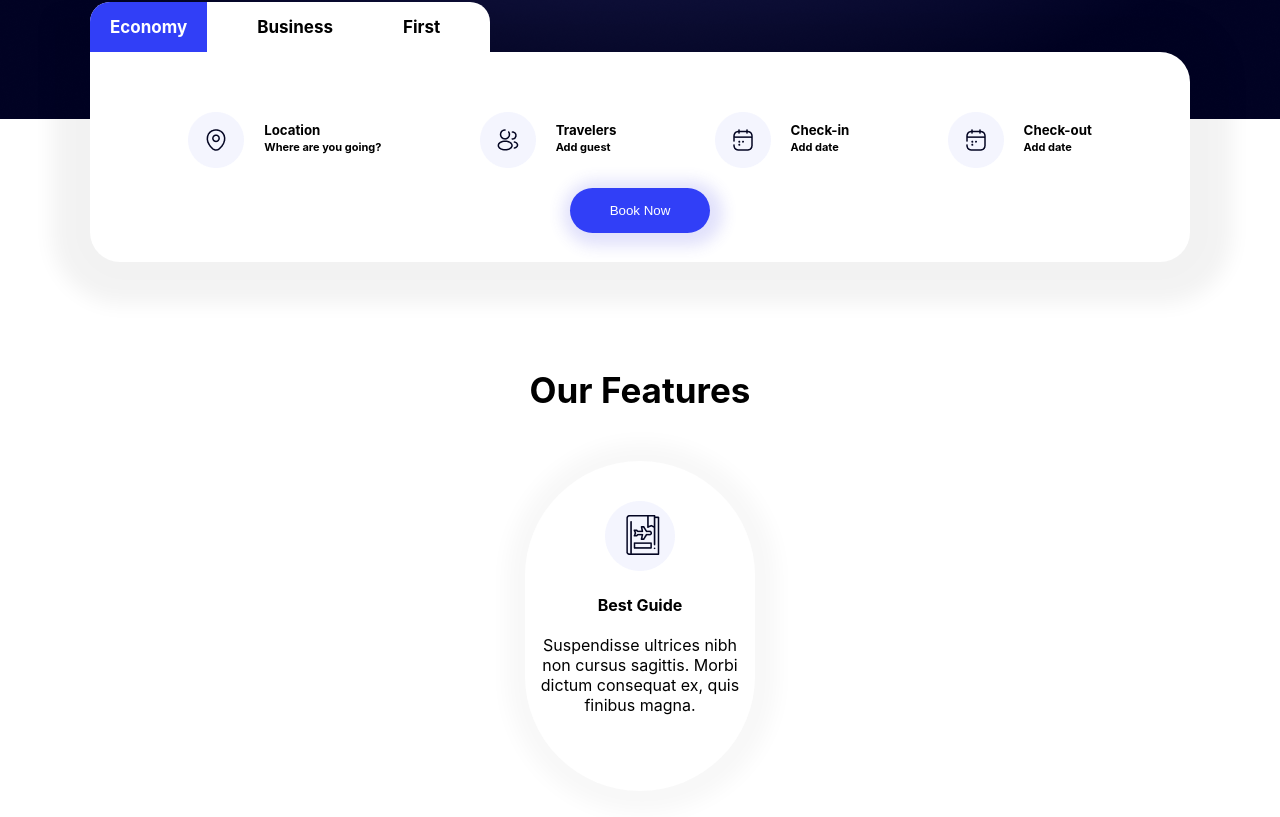
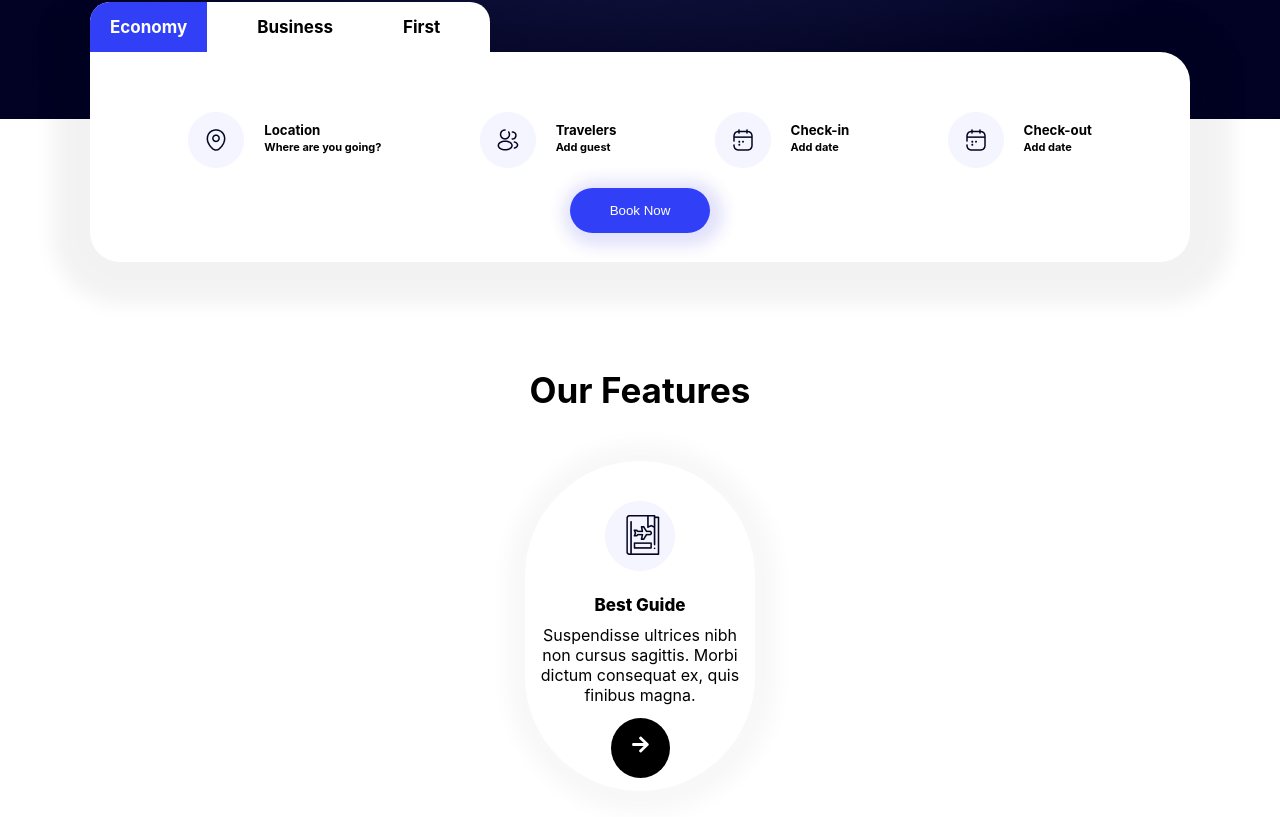
Before and after one commit to DevOlagboye/Aviation-Landpage, a React (Create React App) app: page / in a window 1280 px wide. Shown: the part 681-1498 px from the top of the page. Built offline with nearby package versions, Linux system fonts and the light colour scheme.

Commit message:
Progressed well with the cards design

```diff
--- a/package.json
+++ b/package.json
@@ -8,6 +8,7 @@
     "@testing-library/user-event": "^13.5.0",
     "react": "^18.2.0",
     "react-dom": "^18.2.0",
+    "react-icons": "^4.7.1",
     "react-scripts": "5.0.1",
     "web-vitals": "^2.1.4"
   },
--- a/src/Components/Features/Features.css
+++ b/src/Components/Features/Features.css
@@ -29,10 +29,23 @@
 }
 
 .feature-card h5 {
-    font-size: 16px;
+    font-size: 17px;
     margin-top: 20px;
+    font-weight: 800;
+}
+
+.feature-card a {
+    background: #000;
+    padding: 20px;
+    border-radius: 50%;
+}
+
+.feature-card .link-icon {
+    margin-top: 30px;
+    color: #FFF;
+    font-size: 19px;
 }
 
 .feature-card p {
-    margin-top: 20px;
+    margin-top: 10px;
 }
--- a/src/Components/Features/Features.jsx
+++ b/src/Components/Features/Features.jsx
@@ -1,6 +1,7 @@
 import React from 'react'
 import "./Features.css"
 import bestGuideIcon from "../../Assets/images/Best Guide.png"
+import { FaArrowRight } from "react-icons/fa";
 
 const Booking = () => {
   return (
@@ -11,6 +12,7 @@ const Booking = () => {
             <img src={bestGuideIcon} alt="Best Guide Icon" />
             <h5>Best Guide</h5>
             <p>Suspendisse ultrices nibh <br/> non cursus sagittis. Morbi <br/>dictum consequat ex, quis <br/>finibus magna.</p>
+            <a href='##'><FaArrowRight className='link-icon'/></a>
           </div>
         </div>
     </div>
```
Also changed, not shown: 1 other file (tests, documents, lock files or other folders).
